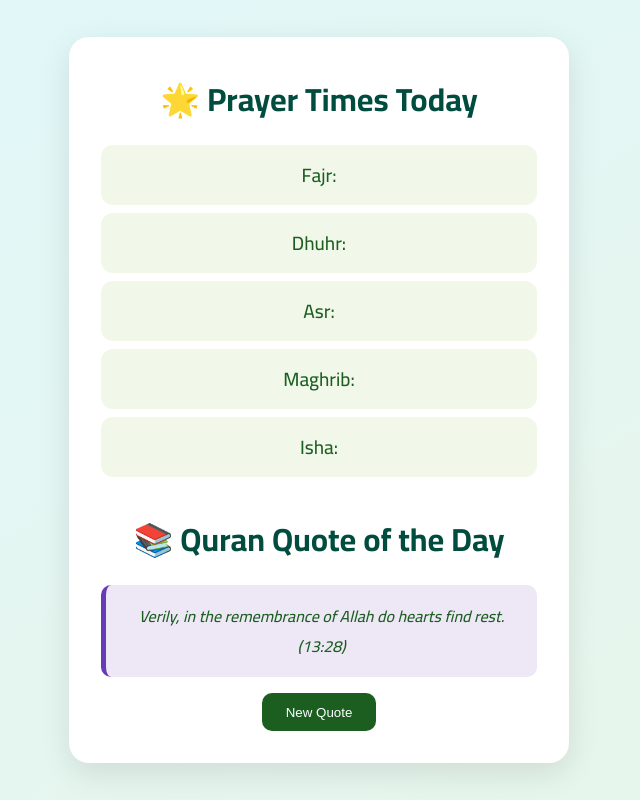
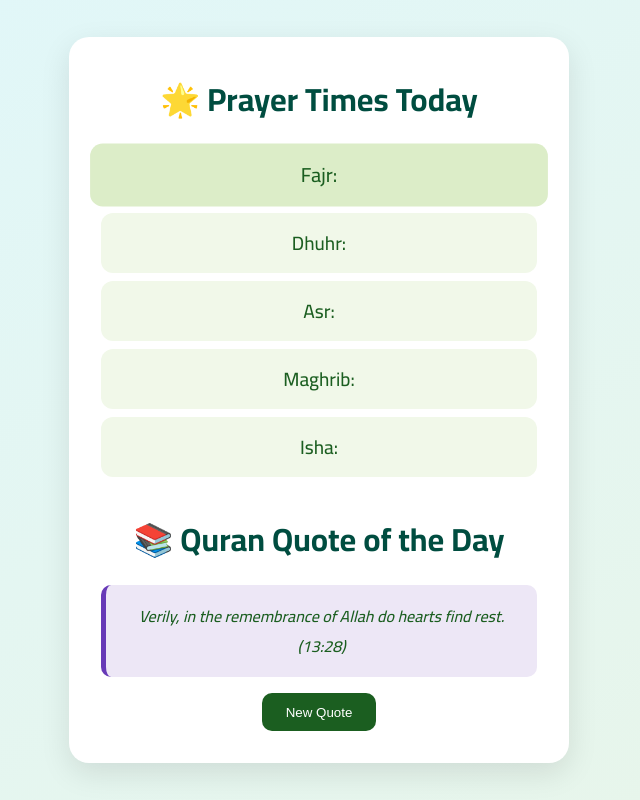
Before and after one commit to mzaid03/MyPrayer, a plain HTML site: page index.html in a window 1280 px wide. In both pictures the pointer is over the item "Fajr:". Shown: the whole page, without its empty margins (321-961 px from the left). Drawn offline with Linux system fonts and the light colour scheme.

Commit message:
Add files via upload

```diff
--- a/index.html
+++ b/index.html
@@ -48,6 +48,11 @@
       background: #f1f8e9;
       border-radius: 12px;
       padding: 0.75rem;
+      transition: transform 0.3s ease, background 0.3s ease;
+    }
+    li:hover {
+      transform: scale(1.05);
+      background: #dcedc8;
     }
     blockquote {
       background: #ede7f6;
```
